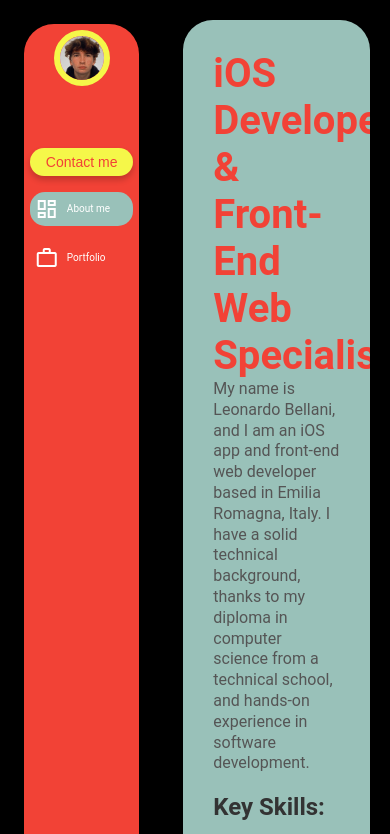
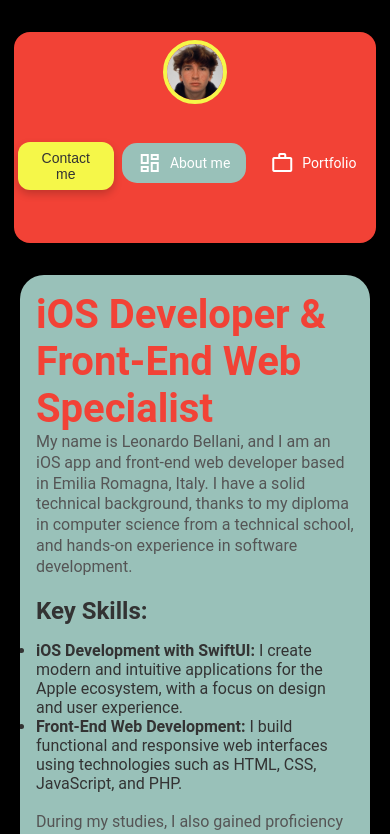
Before and after one commit to leoobella/website, a plain HTML site: page index.html in a window 390 px wide. Shown: the top 834 px of the page. Drawn offline with nearby package versions, Linux system fonts and the light colour scheme.

Commit message:
Update styles.css

```diff
--- a/styles.css
+++ b/styles.css
@@ -4,7 +4,6 @@
     box-sizing: border-box;
 }
 
-/* Font base: 1rem ~ 16px (valore di default); */
 body {
     font-family: 'Roboto', sans-serif;
     display: flex;
@@ -363,3 +362,111 @@ p {
         border-radius: 0.625rem;
     }
 }
+
+@media screen and (max-width: 600px) {
+
+    /* Contenitore principale con Flexbox */
+    .background-layer {
+        display: flex; /* Abilita Flexbox */
+        flex-direction: column; /* Stack verticale */
+        min-height: 100vh; /* Occupa tutta la schermata */
+    }
+
+    /* Navbar con gerarchia */
+    .navbar-layer {
+        height: 25vh; /* Imposta l'altezza al 50% della viewport */
+        width: 93%; /* Imposta la larghezza al 90% */
+        margin: 2rem auto; /* Centra il contenitore */
+        padding: 0.5rem; /* Riduci il padding */
+        border-radius: 1rem; /* Leggermente meno arrotondato */
+    }
+
+    /* Profilo */
+    .profile {
+        display: flex;
+        flex-direction: row; /* Allinea gli elementi orizzontalmente */
+        justify-content: center;
+        align-items: center;
+        gap: 0.5rem;
+        width: 100%;
+    }
+
+    .avatar {
+        width: 4rem; /* Dimensione ridotta */
+        height: 4rem;
+        border-radius: 50%;
+        border: 0.25rem solid #F5F749;
+    }
+
+    .name {
+        font-size: 1rem;
+        color: #F5F749;
+    }
+
+    .tagline {
+        display: none; /* Nasconde la tagline */
+    }
+
+    .menu {
+        display: flex; /* Attiva Flexbox */
+        flex-direction: row; /* Dispone i figli in orizzontale */
+        justify-content: center; /* Centra i button orizzontalmente */
+        align-items: center; /* Centra verticalmente */
+        gap: 0.5rem; /* Aggiunge spazio tra i button */
+        width: 100%;
+    }
+
+    .menu ul {
+        list-style: none; /* Rimuove i pallini */
+        display: flex; /* Dispone in Flexbox */
+        flex-direction: row; /* Disposizione orizzontale */
+        justify-content: center; /* Centra orizzontalmente */
+        gap: 0.5rem; /* Spaziatura tra i button */
+        padding: 0;
+    }
+
+    .menu-item {
+        margin: 0; /* Rimuove eventuale margine verticale */
+    }
+
+    .menu-item a {
+        display: flex; /* Assicura che icona e testo siano su una riga */
+        align-items: center; /* Centra verticalmente */
+        justify-content: center; /* Centra orizzontalmente */
+        white-space: nowrap; /* Impedisce il testo di andare a capo */
+        padding: 0.5rem 1rem; /* Riduci il padding se necessario */
+        font-size: 0.875rem; /* Riduci leggermente la dimensione del font */
+    }
+
+    .menu-item a:hover {
+        background-color: #FFD700;
+        color: #333333;
+    }
+
+    /* Bottone CTA */
+    .cta-button {
+        margin-top: 0.5rem;
+        background-color: #F5F749;
+        color: #333333;
+        font-size: 0.875r;
+        padding: 0.5rem 1.5rem;
+        border-radius: 0.75rem;
+        box-shadow: 0 0.25rem 0.5rem rgba(0, 0, 0, 0.2);
+        cursor: pointer;
+        transition: transform 0.2s ease;
+    }
+
+    .cta-button:hover {
+        transform: scale(1.05);
+    }
+
+    /* Content Area con padding dinamico */
+    .content-area {
+        flex: 2; /* Occupa più spazio rispetto alla navbar */
+        margin-top: 0; /* Nessun margine superiore */
+        padding: 1rem;
+        background-color: #99C1B9;
+        border-radius: 1.5rem;
+        box-shadow: 0 0.375rem 0.9375rem rgba(0, 0, 0, 0.1);
+    }
+}
```
